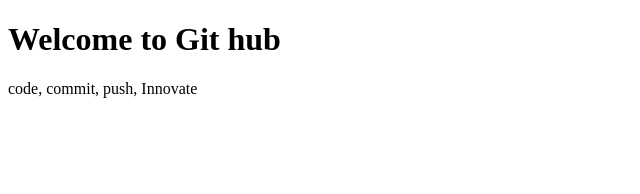
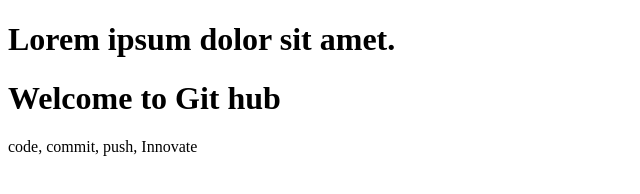
Before and after one commit to Bekh23/git-fundamentals-9, a plain HTML site: page index.html in a window 1280 px wide. Shown: the whole page, without its empty margins (0-640 px from the left). Drawn offline with Linux system fonts and the light colour scheme.

Commit message:
adding header

```diff
--- a/index.html
+++ b/index.html
@@ -9,6 +9,10 @@
 </head>
 
 <body>
+
+    <header>
+        <h1>Lorem ipsum dolor sit amet.</h1>
+    </header>
     <h1> Welcome to Git hub </h1>
     <p>code, commit, push, Innovate</p>
 
@@ -31,6 +35,8 @@
     <!-- 8. O'zgarishlarni GitHubdagi repoga yuborish. -->
 
 
+
+
 </body>
 
 </html>
```
